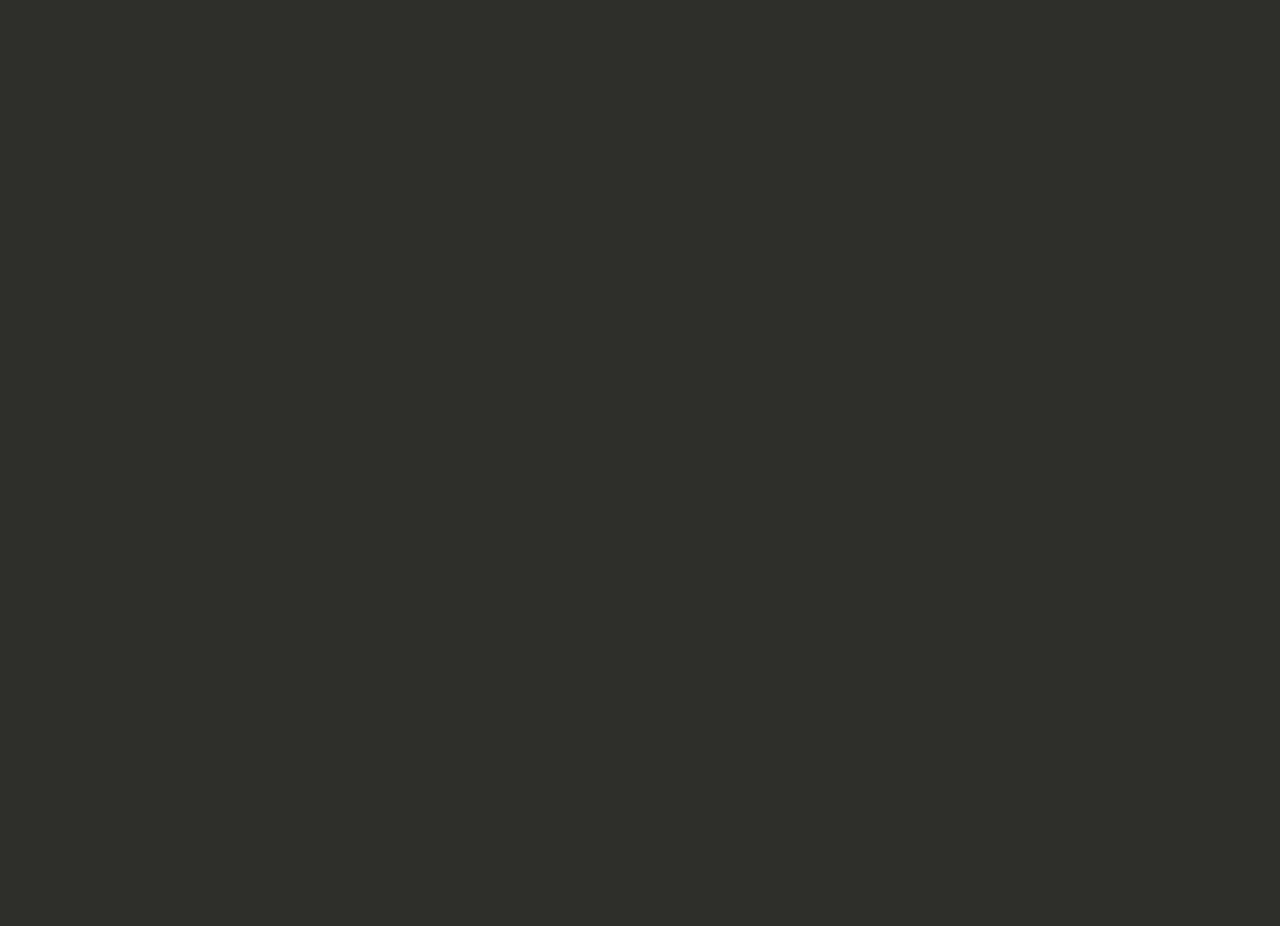
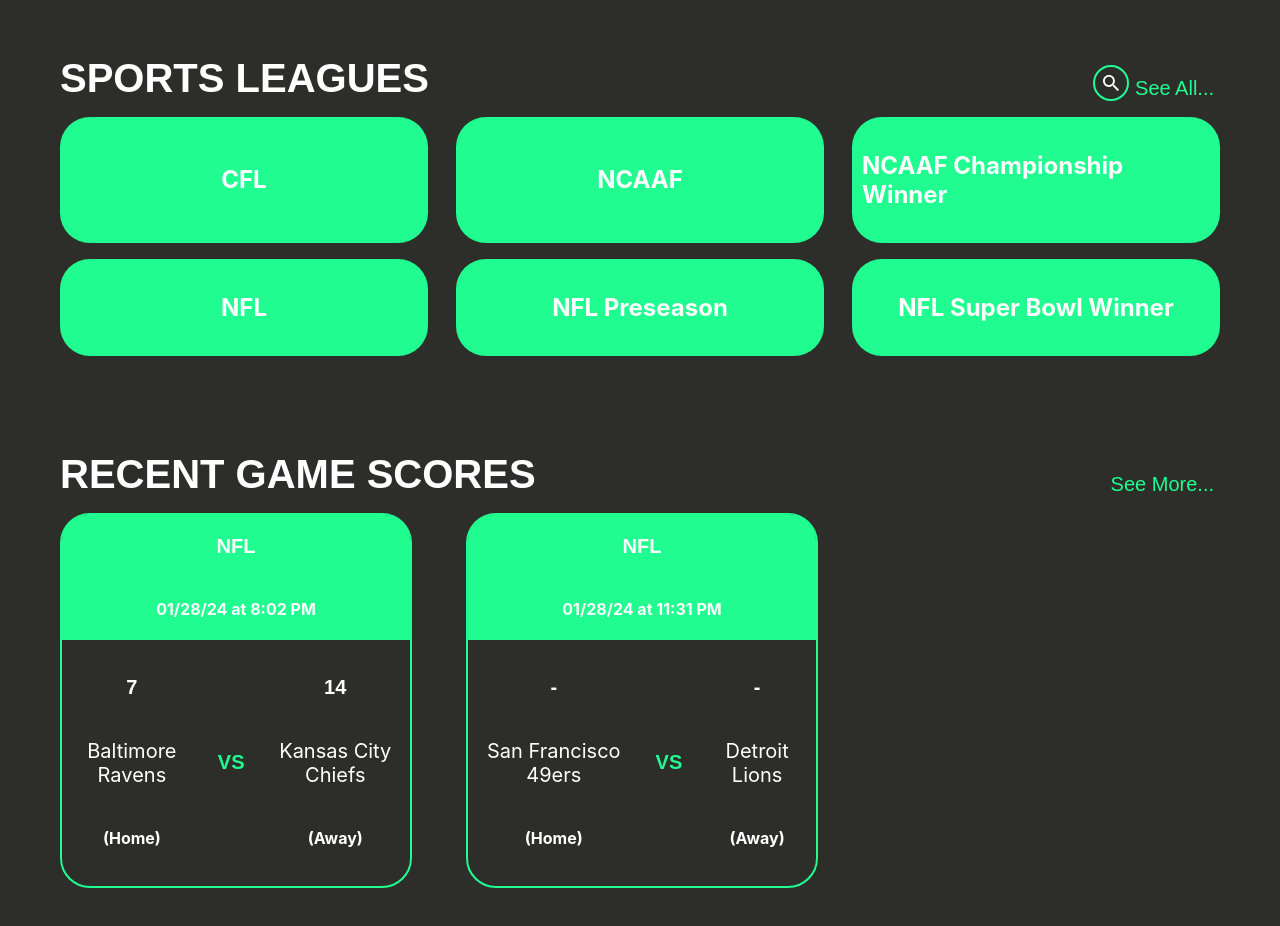
Before and after one commit to Jugooch/cst-323-milestone, a Vue app: page / in a window 1280 px wide. Shown: the part 1258-2184 px from the top of the page. Before the commit the page ends 1338 px from the top, so only its background shows below. Built offline with nearby package versions, Linux system fonts and the light colour scheme.

Commit message:
Finishes most of the home page, just need to implement signing in and other pages

```diff
--- a/src/components/GameCard.vue
+++ b/src/components/GameCard.vue
@@ -1,6 +1,9 @@
 <template>
     <div class="card">
-      <div class="card-header"></div>
+      <div class="card-header">
+        <h3>{{game.sport_title}}</h3>
+        <h4>{{ formattedDate }}</h4>
+      </div>
       <div class="card-body">
         <div class="team">
           <h3 class="game-odds">{{ game.bookmakers[0]?.markets[0]?.outcomes[0]?.price }}</h3>
@@ -26,23 +29,48 @@
         required: true,
       },
     },
+    computed: {
+      formattedDate() {
+            const date = new Date(this.game.commence_time);
+            const optionsDate = { year: '2-digit', month: '2-digit', day: '2-digit' };
+            const optionsTime = { hour: 'numeric', minute: '2-digit', hour12: true };
+            const formattedDate = date.toLocaleDateString('en-US', optionsDate);
+            const formattedTime = date.toLocaleTimeString('en-US', optionsTime);
+            return `${formattedDate} at ${formattedTime}`;
+            },
+    }
   };
   </script>
 
 <style scoped>
+.card-header {
+    display: flex;
+    flex-direction: column;
+    align-content: center;
+    text-align: center;
+    background-color: #20fc8f;
+    border-radius: 26px 26px 0 0;
+    width: 100%;
+}
 
 .card{
   border: 2px solid #20fc8f;
   border-radius: 30px;
   width: 30%;
-      margin-bottom: 0px;
+  margin-bottom: 0px;
 }
 
 h3{
     font-family: "Integral CF", sans-serif;
+    color: white;
+    font-size: 20px;
+    text-wrap: wrap;
+}
+
+h4 {
     font-family: "Inter", sans-serif;
     color: white;
-    font-size: 20px;
+    font-size: 16px;
     text-wrap: wrap;
 }
 
--- a/src/components/GameScoreCard.vue
+++ b/src/components/GameScoreCard.vue
@@ -0,0 +1,129 @@
+<template>
+    <div class="card">
+      <div class="card-header">
+        <h3>{{game.sport_title}}</h3>
+        <h4>{{ formattedDate }}</h4>
+      </div>
+      <div class="card-body">
+        <div class="team">
+          <h3 class="game-score">{{ homeTeamScore }}</h3>
+          <h3 class="team-name">{{ game.home_team }}</h3>
+          <h4>(Home)</h4>
+        </div>
+        <div><h2>VS</h2></div>
+        <div class="team">
+          <h3 class="game-score">{{ awayTeamScore }}</h3>
+          <h3 class="team-name">{{ game.away_team }}</h3>
+          <h4>(Away)</h4>
+        </div>
+      </div>
+    </div>
+  </template>
+
+  <script>
+  import GameScores from '@/models/GameScoresModel';
+
+  export default {
+    name: "GameCard",
+    props: {
+      game: {
+        type: GameScores,
+        required: true,
+      },
+    },
+    computed: {
+        formattedDate() {
+            const date = new Date(this.game.commence_time);
+            const optionsDate = { year: '2-digit', month: '2-digit', day: '2-digit' };
+            const optionsTime = { hour: 'numeric', minute: '2-digit', hour12: true };
+            const formattedDate = date.toLocaleDateString('en-US', optionsDate);
+            const formattedTime = date.toLocaleTimeString('en-US', optionsTime);
+            return `${formattedDate} at ${formattedTime}`;
+            },
+        homeTeamScore() {
+            if (this.game && this.game.scores) {
+            const scoreObject = this.game.scores.find(score => score.name === this.game.home_team);
+            return scoreObject ? scoreObject.score : '-';
+            }
+            return '-';
+        },
+        awayTeamScore() {
+            if (this.game && this.game.scores) {
+            const scoreObject = this.game.scores.find(score => score.name === this.game.away_team);
+            return scoreObject ? scoreObject.score : '-';
+            }
+            return '-';
+        }
+    },
+  };
+  </script>
+
+
+<style scoped>
+.card-header {
+    display: flex;
+    flex-direction: column;
+    align-content: center;
+    text-align: center;
+    background-color: #20fc8f;
+    border-radius: 26px 26px 0 0;
+    width: 100%;
+}
+
+.card {
+  border: 2px solid #20fc8f;
+  border-radius: 30px;
+  width: 30%;
+  margin-bottom: 0px;
+}
+
+h3{
+    font-family: "Integral CF", sans-serif;
+    color: white;
+    font-size: 20px;
+    text-wrap: wrap;
+}
+
+h4 {
+    font-family: "Inter", sans-serif;
+    color: white;
+    font-size: 16px;
+    text-wrap: wrap;
+}
+
+.game-score{
+    font-weight: bold;
+}
+
+.team-name{
+    font-family: "Inter", sans-serif;
+    font-weight: normal;
+}
+
+.card-body{
+    display: flex;
+    align-items: center;
+    justify-content: space-evenly;
+}
+
+.card-body>div{
+  text-align: center;
+  padding: 16px;
+}
+
+.team{
+    display: flex;
+    flex-direction: column;
+    justify-content: flex-start;
+    align-items: center;
+    height: 100%;
+}
+
+@media only screen and (max-width: 950px) {
+    .card{
+      width: 100%;
+      margin-bottom: 16px;
+    }
+  }
+
+</style>
--- a/src/components/LeaguePill.vue
+++ b/src/components/LeaguePill.vue
@@ -3,29 +3,40 @@
 export default {
   name: "LeaguePill",
   props: {
-    league : League(),
+    league : {
+      type: League,
+      required: true,
+    },
   },
 };
 </script>
 <template>
   <div class="leaguePill">
-    <p>league.title</p>
+    <p>{{ league.title }}</p>
   </div>
 </template>
 
 <style>
 .leaguePill {
   padding: 10px;
-  width: 435px;
+  width: 30%;
   background-color: #20fc8f;
   color: #fff;
   border: none;
   border-radius: 30px;
   font-size: 24px;
-  font-weight: 500;
+  font-weight: bold;
   cursor: pointer;
   display: flex;
   align-items: center;
   justify-content: center;
+  margin-bottom: 16px;
+}
+
+@media only screen and (max-width: 950px) {
+  .leaguePill {
+  width: 100%;
+  margin-bottom: 16px;
+}
 }
 </style>
--- a/src/pages/Home.vue
+++ b/src/pages/Home.vue
@@ -1,15 +1,19 @@
 <script>
 import HeaderSection from '@/components/HeaderSection.vue';
 import SearchButton from '@/components/SearchButton.vue';
+import LeaguePill from '@/components/LeaguePill.vue'
 import OddsService from '@/services/OddsService'
 import GameCard from '@/components/GameCard.vue';
+import GameScoreCard from '@/components/GameScoreCard.vue';
 
 export default {
   name: 'HomePage',
   components: {
     HeaderSection,
     SearchButton,
-    GameCard
+    GameCard,
+    LeaguePill,
+    GameScoreCard
   },
   data() {
     return {
@@ -58,7 +62,6 @@
   <div class="upcoming-games">
     <div class="title-row">
       <h1>UPCOMING GAMES</h1>
-
       <button class="text-button" id="upcoming-games-btn">See All...</button>
     </div>
     <div class="games-row" v-if="upcomingGames.length > 0">
@@ -73,30 +76,57 @@
   <div class="leagues">
     <div class="title-row">
       <h1>SPORTS LEAGUES</h1>
-      <SearchButton></SearchButton>
+      <div class="title-buttons">
+        <SearchButton></SearchButton>
+        <button class="text-button">See All...</button>
+      </div>
     </div>
-    <div class="leagues-pills"></div>
+    <div v-if="leagues.length>0" class="leagues-pills">
+      <div class="games-row">
+        <LeaguePill :league="leagues[0]"></LeaguePill>
+        <LeaguePill :league="leagues[1]"></LeaguePill>
+        <LeaguePill :league="leagues[2]"></LeaguePill>
+      </div>
+      <div class="games-row">
+        <LeaguePill :league="leagues[3]"></LeaguePill>
+        <LeaguePill :league="leagues[4]"></LeaguePill>
+        <LeaguePill :league="leagues[5]"></LeaguePill>
+      </div>
+    </div>
+    <div v-else><h3>No leagues found...</h3></div>
   </div>
   <div class="recent-scores">
     <div class="title-row">
       <h1>RECENT GAME SCORES</h1>
       <button class="text-button" id="upcoming-games-btn">See More...</button>
     </div>
-    <div class="games-row"></div>
+    <div v-if="recentScores.length>0" class="games-row">
+      <GameScoreCard :game="recentScores[0]"></GameScoreCard>
+      <GameScoreCard v-if="recentScores.length > 1" :game="recentScores[1]"></GameScoreCard>
+      <div v-else style="width: 30%;"></div>
+      <GameScoreCard v-if="recentScores.length > 2" :game="recentScores[2]"></GameScoreCard>
+      <div v-else style="width: 30%;"></div>
+    </div>
+    <div v-else><h3>No scores found...</h3></div>
   </div>
   </div>
 </template>
 
 <style>
+.title-buttons{
+  display: flex;
+  flex-direction: row;
+  align-items: flex-end;
+}
+
 .games-row {
   display: flex;
   flex-direction: row;
   justify-content: space-between;
-  margin-bottom: 0px;
 }
 
 .upcoming-games, .leagues, .recent-games{
-  margin-bottom: 32px;
+  margin-bottom: 80px;
 }
 
 #body{
@@ -110,6 +140,13 @@
   font-size: 20px;
 }
 
+h1{
+  color: white;
+  font-size: 40px;
+  font-weight: bold;
+  font-family: "Integral CF", sans-serif;
+}
+
 .title-row{
     width: 100%;
     display: flex;
@@ -118,14 +155,16 @@
     margin-bottom: 16px;
   }
 
-h1{
-  color: white;
-  font-size: 40px;
-  font-weight: bold;
-  font-family: "Integral CF", sans-serif;
-}
+  .title-row>h1{
+    margin-bottom: 0;
+  }
 
-@media only screen and (max-width: 762px) {
+
+
+@media only screen and (max-width: 950px) {
+
+
+
   h1{
     font-size: 24px;
   }
@@ -141,7 +180,15 @@
   display: flex;
   flex-direction: column;
   justify-content: flex-start;
-  margin-bottom: 16px;
+  }
+
+  .title-row{
+    flex-direction: column;
+    align-items: start;
+  }
+
+  .title-row>h1{
+    margin-bottom: 16px;
   }
 }
 
```
